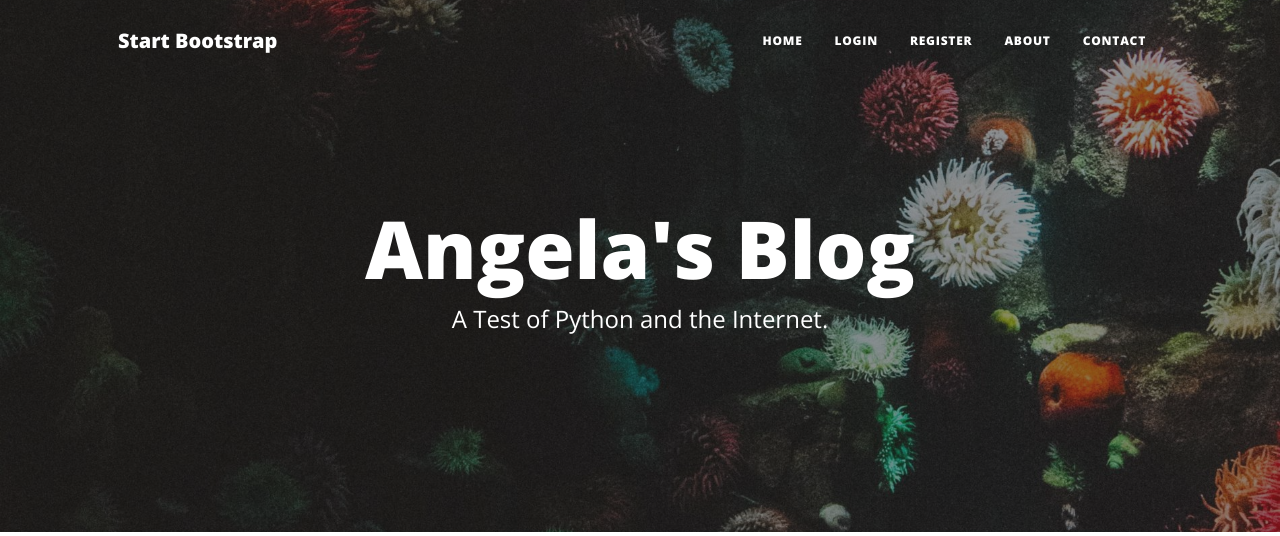
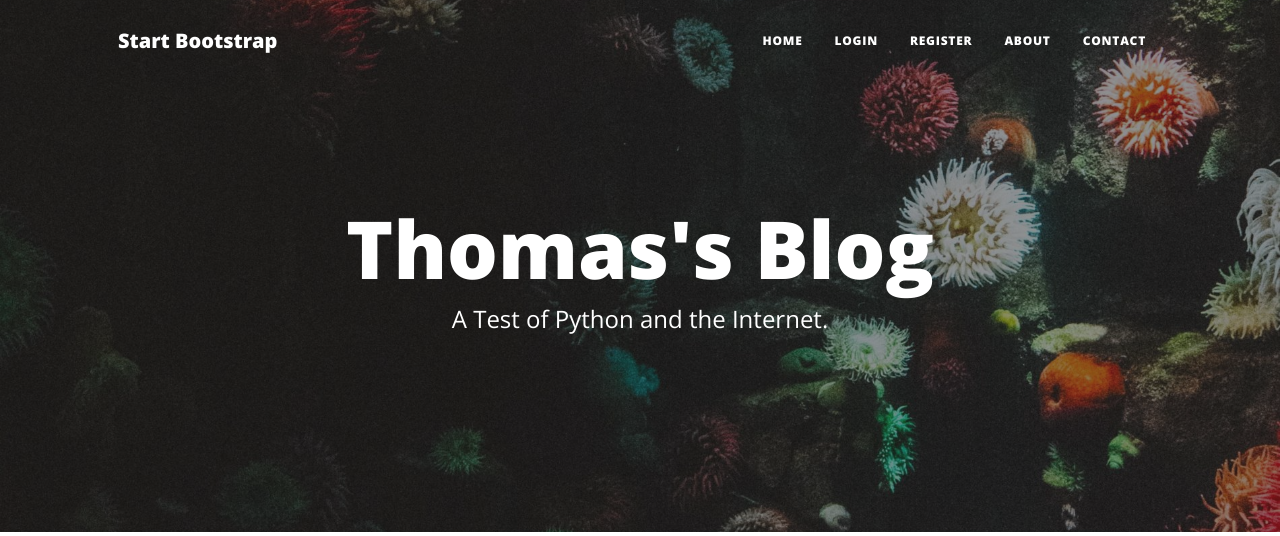
Before and after one commit to Thomas3Dsys/Day71_Blog, a Flask app: page / in a window 1280 px wide. Shown: the top 536 px of the page. Run offline with Flask 3, Linux system fonts and the light colour scheme; data that the repository does not hold is empty; some libraries are stand-ins or nearby versions.

Commit message:
Update blog title and sub-title from Angela to Thomas in a few more places.

```diff
--- a/Day71_PublishBlog/templates/header.html
+++ b/Day71_PublishBlog/templates/header.html
@@ -6,8 +6,8 @@
       name="viewport"
       content="width=device-width, initial-scale=1, shrink-to-fit=no"
     />
-    <meta name="description" content="" />
-    <meta name="author" content="" />
+    <meta name="description" content="A Test of Python and the Internet." />
+    <meta name="author" content="Thomas Persichilli" />
     <title>Thomas's Blog</title>
     {% block styles %}
     <!-- Load Bootstrap-Flask CSS here -->
--- a/Day71_PublishBlog/templates/index.html
+++ b/Day71_PublishBlog/templates/index.html
@@ -9,7 +9,7 @@
     <div class="row gx-4 gx-lg-5 justify-content-center">
       <div class="col-md-10 col-lg-8 col-xl-7">
         <div class="site-heading">
-          <h1>Angela's Blog</h1>
+          <h1>Thomas's Blog</h1>
           <span class="subheading">A Test of Python and the Internet.</span>
         </div>
       </div>
```
